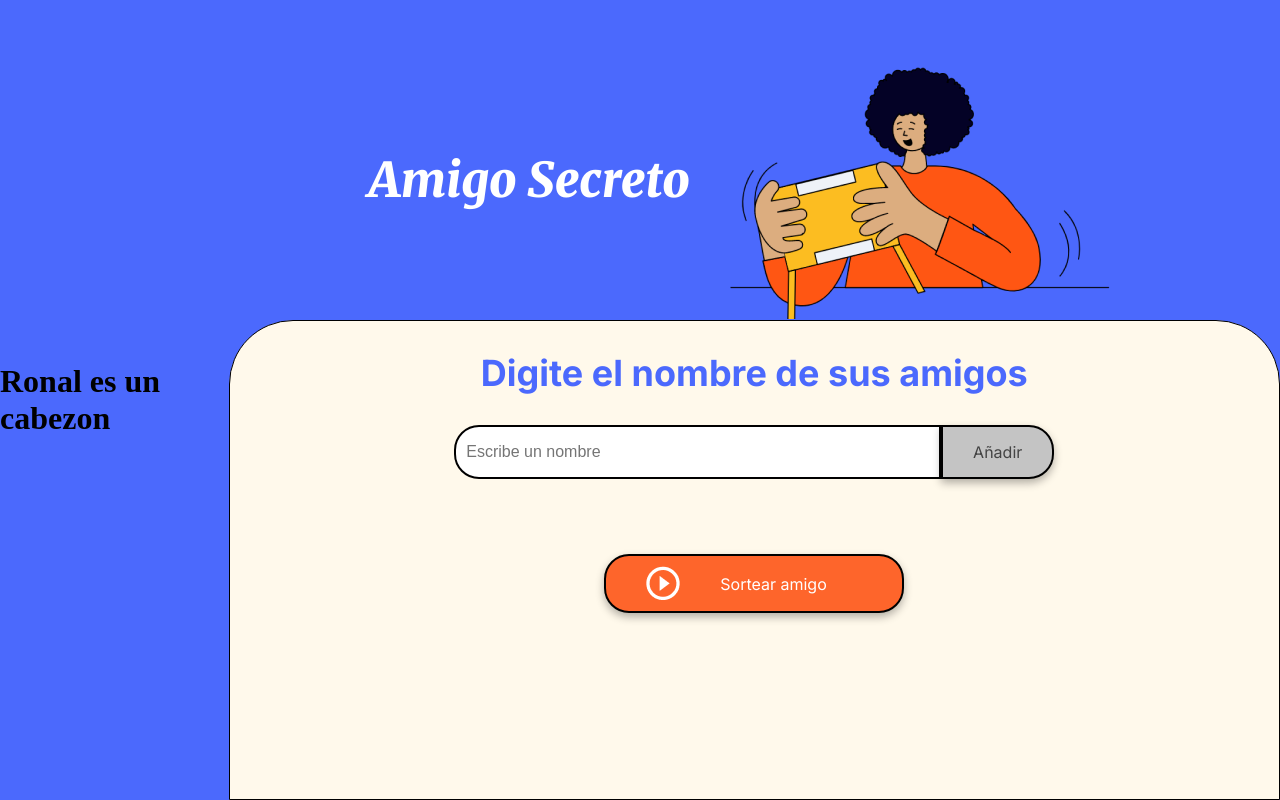
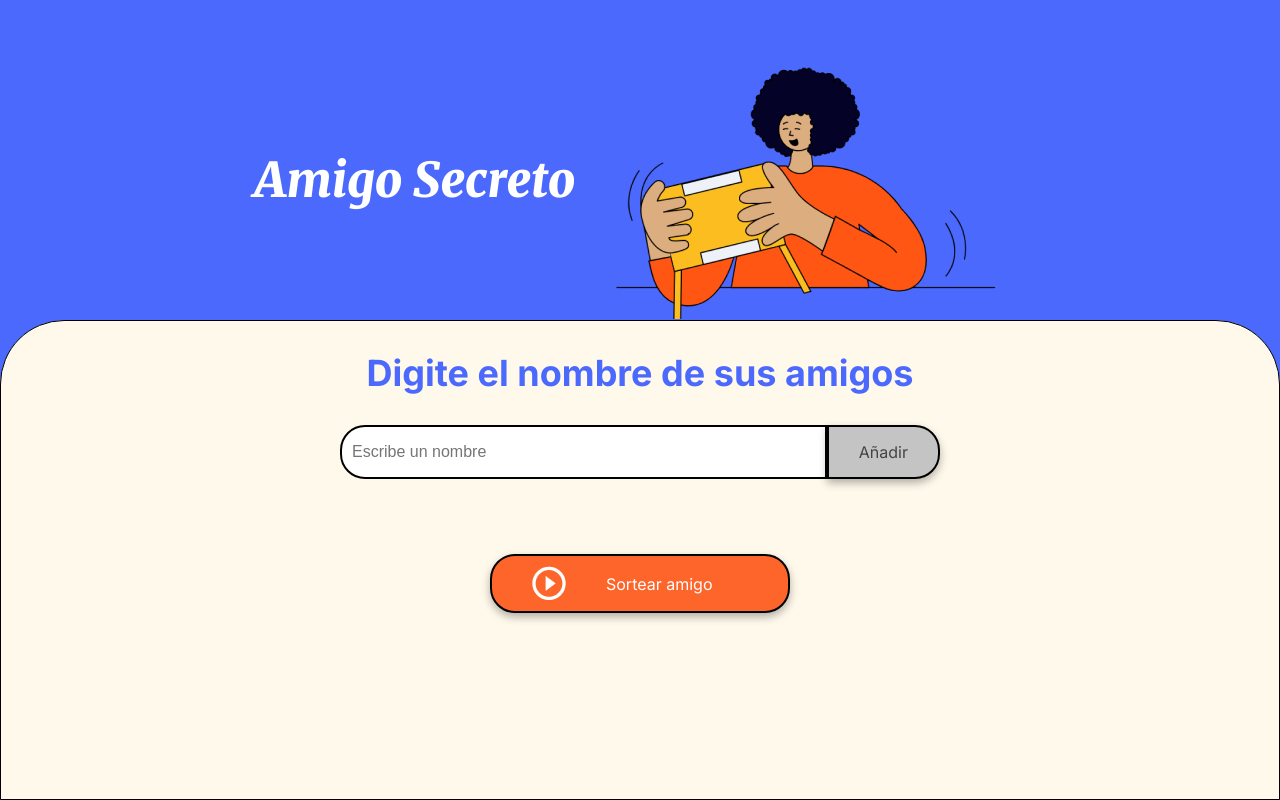
Before and after one commit to potatoflip/challenge-alura, a plain HTML site: page index.html in a window 1280 px wide. Drawn offline with Linux system fonts and the light colour scheme.

Commit message:
se reversa a version anterior, solo se hizo una prueba de demostracion de carga

```diff
--- a/index.html
+++ b/index.html
@@ -9,8 +9,6 @@
     <link href="https://fonts.googleapis.com/css2?family=Inter:wght@100;400;700;900&family=Merriweather:ital,wght@0,300;0,400;0,700;0,900;1,300;1,400;1,700;1,900&display=swap" rel="stylesheet">
     <title>Amigo Secreto</title>
 </head>
-
-<h1>Ronal es un cabezon</h1>
 
 <body>
     <main class="main-content">
```
